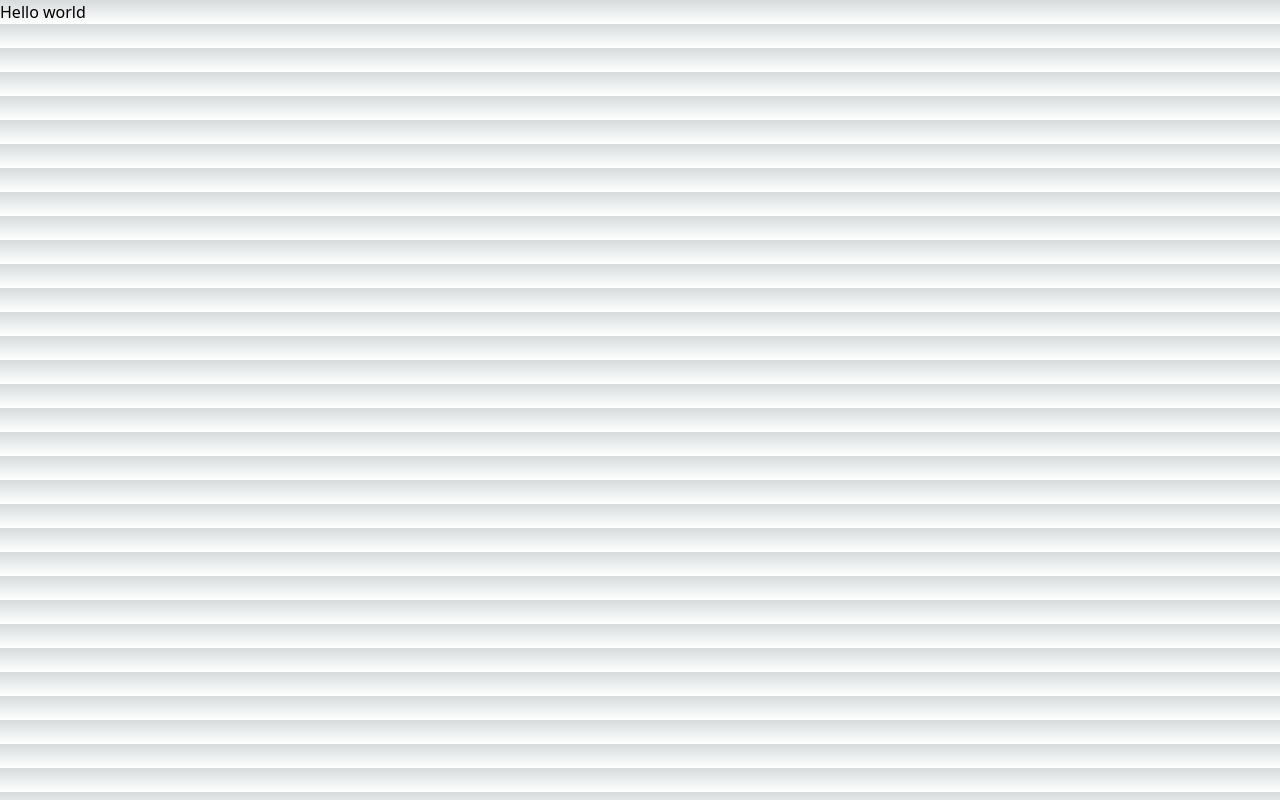
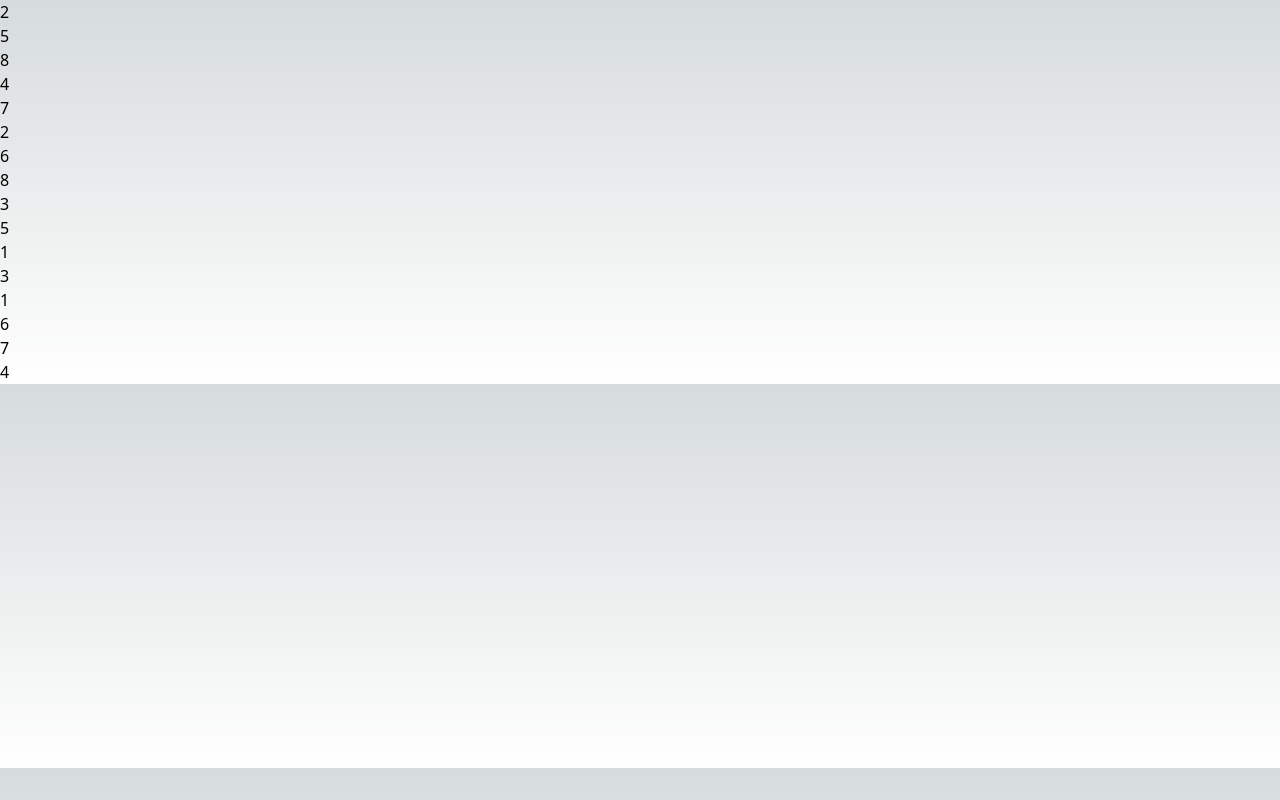
Before and after one commit to Jacobbidmead/snap-app, a Next.js app: page / in a window 1280 px wide. Built offline with nearby package versions, Linux system fonts and the light colour scheme.

Commit message:
Added function that populates a random number

```diff
--- a/pages/index.tsx
+++ b/pages/index.tsx
@@ -1,7 +1,34 @@
 import { Inter } from "next/font/google";
+import { useState, useEffect } from "react";
 
 const inter = Inter({ subsets: ["latin"] });
 
 export default function Home() {
-  return <>Hello world</>;
+  const [showIcons, setShowIcons] = useState<number[]>([]);
+
+  useEffect(() => {
+    let icons: number[] = [1, 1, 2, 2, 3, 3, 4, 4, 5, 5, 6, 6, 7, 7, 8, 8];
+
+    const randomIcons = (): number[] => {
+      for (let i = icons.length - 1; i > 0; i--) {
+        // Generate a random index
+        const j = Math.floor(Math.random() * (i + 1));
+
+        // Swap elements
+        [icons[i], icons[j]] = [icons[j], icons[i]];
+      }
+      return icons;
+    };
+    setShowIcons(randomIcons());
+  }, []);
+
+  return (
+    <>
+      <div>
+        {showIcons.map((icon, index) => (
+          <div key={index}>{icon}</div>
+        ))}
+      </div>
+    </>
+  );
 }
```
